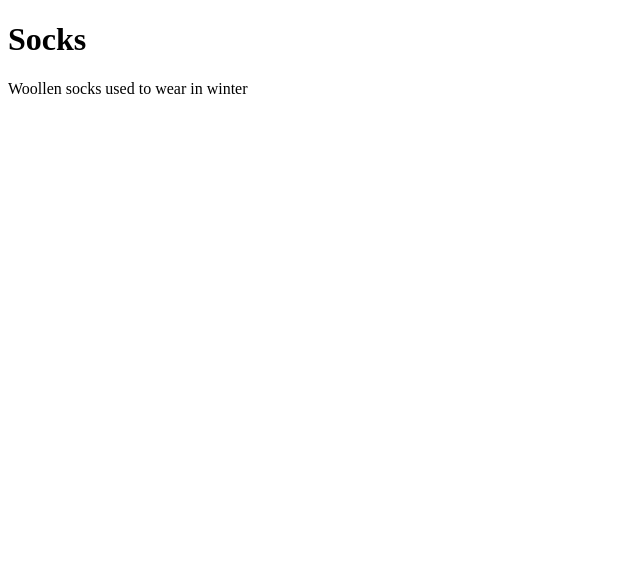
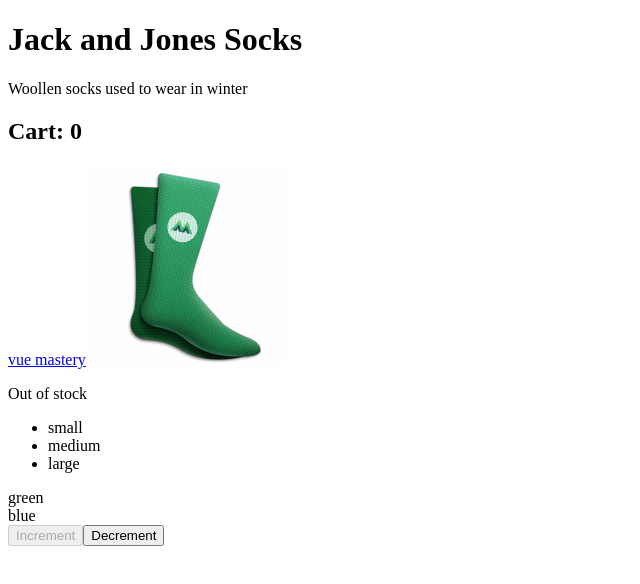
Before and after one commit to diasraphael/vue-trials, a website: page index.html in a window 1280 px wide. Shown: the whole page, without its empty margins (0-640 px from the left). Drawn offline with nearby package versions, Linux system fonts and the light colour scheme.

Commit message:
added more changes

```diff
--- a/assets/styles/styles.css
+++ b/assets/styles/styles.css
@@ -0,0 +1,4 @@
+img {
+  width: 200px;
+  height: 200px;
+}
--- a/index.html
+++ b/index.html
@@ -10,8 +10,25 @@
   </head>
   <body>
     <div id="app">
-      <h1>{{product}}</h1>
+      <h1>{{title}}</h1>
       <p>{{description}}</p>
+      <h2>Cart: {{cart}}</h2>
+      <a :href="url">vue mastery</a>
+      <img :src="variant ? greenSocks : blueSocks" alt="socks" />
+      <p v-if="onSale">In stock</p>
+      <p v-else>Out of stock</p>
+      <ul>
+        <li v-for="size in sizes">{{size}}</li>
+      </ul>
+      <div
+        v-for="color in colors"
+        :key="color.id"
+        @mouseover="changeColor(color)"
+      >
+        {{color.color}}
+      </div>
+      <button v-on:click="increment" :disabled="!onSale">Increment</button>
+      <button @click="decrement">Decrement</button>
     </div>
     <script src="./main.js"></script>
     <script>
--- a/main.js
+++ b/main.js
@@ -3,6 +3,35 @@ const app = Vue.createApp({
     return {
       product: 'Socks',
       description: 'Woollen socks used to wear in winter',
+      url: 'http://vuemastery.com',
+      greenSocks: './assets/images/socks_green.jpg',
+      blueSocks: './assets/images/socks_blue.jpg',
+      onSale: false,
+      inventory: 3,
+      sizes: ['small', 'medium', 'large'],
+      colors: [
+        { color: 'green', id: '501' },
+        { color: 'blue', id: '502' },
+      ],
+      cart: 0,
+      variant: true,
+      brand: 'Jack and Jones',
     };
   },
+  methods: {
+    increment() {
+      this.cart += 1;
+    },
+    decrement() {
+      this.cart -= 1;
+    },
+    changeColor(color) {
+      this.variant = color.color === 'green' ? true : false;
+    },
+  },
+  computed: {
+    title() {
+      return this.brand + ' ' + this.product;
+    },
+  },
 });
```
